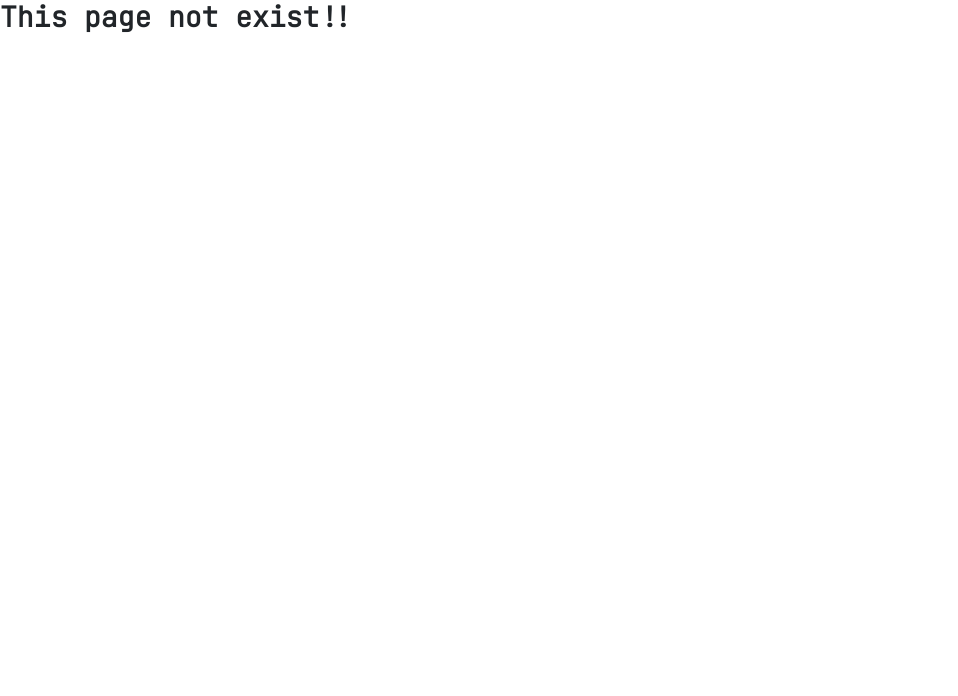
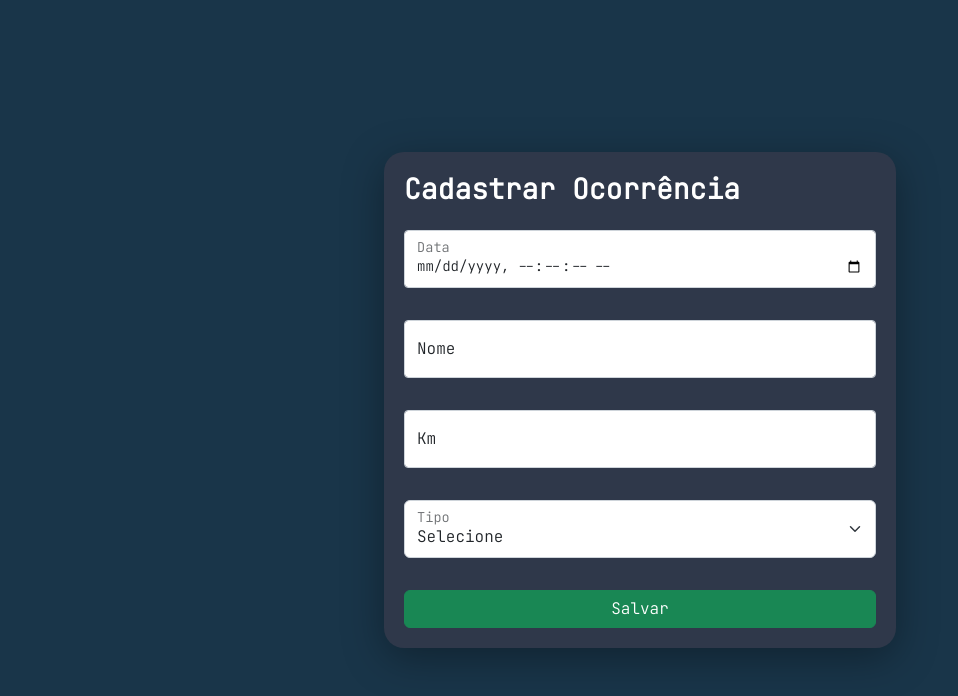
Before and after one commit to BrenoZaffa/servidor-cliente, a SvelteKit app in the folder frontend/: page /occurrence in a window 1280 px wide. Before the commit this address had no page. Shown: the top 696 px of the page, without its empty margins (0-958 px from the left). Built offline with nearby package versions, Linux system fonts and the light colour scheme; no server answers; sample sign-in values are in the browser's storage.

Commit message:
teste final

```diff
--- /dev/null
+++ b/frontend/src/routes/occurrence/+page.svelte
@@ -0,0 +1,173 @@
+<script>
+    import { goto } from '$app/navigation';
+    import { onMount } from 'svelte';
+    import { insertOcorrencia } from '../../services/user';
+    import { scale } from 'svelte/transition';
+
+    let ocorrencia = {}, returnCadastro
+    let erroCadastro = false
+
+    const validaForm = async () => {
+        erroCadastro = false;
+
+        if(!ocorrencia.local || ocorrencia.local.length < 1 || ocorrencia.local.length > 125)
+            erroCadastro = true;
+
+        if(!ocorrencia.km || ocorrencia.km < 1 || ocorrencia.km > 9999)
+            erroCadastro = true;
+
+        if(!ocorrencia.occurrence_type || ocorrencia.occurrence_type == "")
+            erroCadastro = true;
+
+        if(!ocorrencia.registered_at)
+            erroCadastro = true;
+
+        return erroCadastro;
+    }
+
+    const inserirOcorrencia = async () => {
+
+        let post = {...ocorrencia}
+
+        if(await validaForm())
+            return;
+
+        post.user_id = user.id
+
+        returnCadastro = await insertOcorrencia(post)
+        if(returnCadastro.status == 201){
+            setTimeout(() => {
+                goto('/')
+            }, 1000);
+        }
+    }
+
+    let token
+    let user = {}
+    onMount(async () => {
+        user = JSON.parse(sessionStorage.getItem('user'));
+        console.log(user);
+        token = sessionStorage.getItem('token');
+
+        if(!token)
+            goto('/logar')
+
+    });
+</script>
+
+<svelte:head>
+    <link rel="shortcut icon" href="/geo-alt.svg" >
+    <title>SAOITR - Ocorrência</title>
+</svelte:head>
+
+<div class="cont">
+    <div class="box">
+        <div class="row">
+            <div class="col-12">
+                <h3 class="text-white"><b>Cadastrar Ocorrência</b></h3>
+            </div>
+
+            {#if returnCadastro?.status}
+                <div class="col-12 mt-3">
+                    <div in:scale={{duration: 500}} class="alert p-0 {returnCadastro.status == 201 ? "alert-success" : "alert-danger"}" role="alert">
+                        <b class="msg-retorno">
+                            {#if returnCadastro.status == 201}
+                                <lottie-player src="/like.json"  background="transparent" speed="1"  style="width: 50px; height: 50px;" loop autoplay></lottie-player>
+                            {:else}
+                                <lottie-player src="/warning.json"  background="transparent" speed="1"  style="width: 50px; height: 50px;" loop autoplay></lottie-player>
+                            {/if}
+                            {returnCadastro?.data?.message ?? "Atualização do usuário realizada com sucesso!"}
+                        </b>
+                    </div>
+                </div>
+            {/if}
+            <div class="col-12 mt-3">
+                <div class="form-floating mb-3">
+                    <input type="datetime-local" step="2" class="form-control form-control-sm" id="data-input" placeholder="Data" bind:value={ocorrencia.registered_at}>
+                    <label for="data-input">Data</label>
+                    {#if erroCadastro}
+                        {#if !ocorrencia.registered_at}<p class="error-input mt-1 p-1">Data é obrigatório!</p>{/if}
+                    {/if}
+                </div>
+            </div>
+            <div class="col-12 mt-3">
+                <div class="form-floating mb-3">
+                    <input type="text" class="form-control form-control-sm" id="nome-input" placeholder="Nome" bind:value={ocorrencia.local}>
+                    <label for="nome-input">Nome</label>
+                    {#if erroCadastro}
+                        {#if !ocorrencia.local}<p class="error-input mt-1 p-1">Local é obrigatório!</p>{/if}
+                        {#if ocorrencia.local && (ocorrencia.local.length < 1 || ocorrencia.local.length > 125)}<p class="error-input mt-1 p-1">Nome deve ter entre 1 e 125 caracteres!</p>{/if}
+                    {/if}
+                </div>
+            </div>
+            <div class="col-12 mt-3">
+                <div class="form-floating mb-3">
+                    <input type="number" class="form-control form-control-sm" id="km-input" placeholder="Km" bind:value={ocorrencia.km}>
+                    <label for="km-input">Km</label>
+                    {#if erroCadastro}
+                        {#if !ocorrencia.km}<p class="error-input mt-1 p-1">Km é obrigatório!</p>{/if}
+                        {#if ocorrencia.km && (ocorrencia.km < 1 || ocorrencia.km > 9999)}<p class="error-input mt-1 p-1">Km deve ter entre 1 e 9999!</p>{/if}
+                    {/if}
+                </div>
+            </div>
+            <div class="col-12 mt-3">
+                <div class="form-floating mb-3">
+                    <select class="form-select" id="floatingSelect" aria-label="Floating label select example" bind:value={ocorrencia.occurrence_type}>
+                        <option value="" selected>Selecione</option>
+                        <option value="1">Atropelamento</option>
+                        <option value="2">Deslizamento</option>
+                        <option value="3">Colisão frontal</option>
+                        <option value="4">Capotagem</option>
+                        <option value="5">Saída de pista</option>
+                        <option value="6">Batida em objeto fixo</option>
+                        <option value="7">Veículo avariado</option>
+                        <option value="8">Colisão com motocicletas</option>
+                        <option value="9">Colisão no mesmo sentido ou transversal</option>
+                        <option value="10">Construção</option>
+
+                    </select>
+                    <label for="floatingSelect">Tipo</label>
+                    {#if erroCadastro}
+                        {#if ocorrencia.occurrence_type == ""}<p class="error-input mt-1 p-1">Tipo é obrigatório!</p>{/if}
+                    {/if}
+                </div>
+            </div>
+            <div class="col-12 mt-3 d-grid">
+                <button on:click={() => inserirOcorrencia()} type="button" class="btn btn btn-success btn-block">Salvar</button>
+            </div>
+        </div>
+    </div>
+</div>
+
+<style>
+    .cont {
+        width: 100vw;
+        height: 100vh;
+        background: #193549;
+        display: flex;
+        align-items: center;
+        justify-content: center;
+    }
+
+    .box {
+        padding: 20px;
+        width: 40vw;
+        background: #2f384a;
+        border-radius: 20px;
+        box-shadow: 0 10px 40px #00000056;
+    }
+
+    .msg-retorno{
+        display: flex;
+        flex-direction: row;
+        justify-content:start;
+        align-items: center;
+    }
+
+    .error-input {
+        color: #ffda6a;
+        background-color: #332701;
+        border-radius: 5px;
+        border: #997404 2px solid;
+    }
+</style>
--- a/frontend/src/services/user.js
+++ b/frontend/src/services/user.js
@@ -46,7 +46,7 @@ export const deslogarUser = async (userId) => {
 export const getOccurrences = async () => {
     try {
         let res = await axios.get(host+'/occurrences')
-        return res.data
+        return res
     } catch (error) {
         console.log("get occurrences: "+ error);
         return error.response
@@ -63,3 +63,14 @@ export const getUser = async (id) => {
         return error.response
     }
 };
+
+export const insertOcorrencia = async (ocorrencia) => {
+    try {
+        const token = sessionStorage.getItem('token')
+        let res = await axios.post(host+'/occurrences', ocorrencia, { headers: { Authorization: `Bearer ${token}` } })
+        return res
+    } catch (error) {
+        console.log("inserir ocorrencia: "+ error);
+        return error.response
+    }
+};
```
Also changed, not shown: frontend/src/routes/+page.svelte (+51 -12 lines), frontend/src/routes/user/+page.svelte (+7 -0 lines), 1 other file (tests, documents, lock files or other folders).
